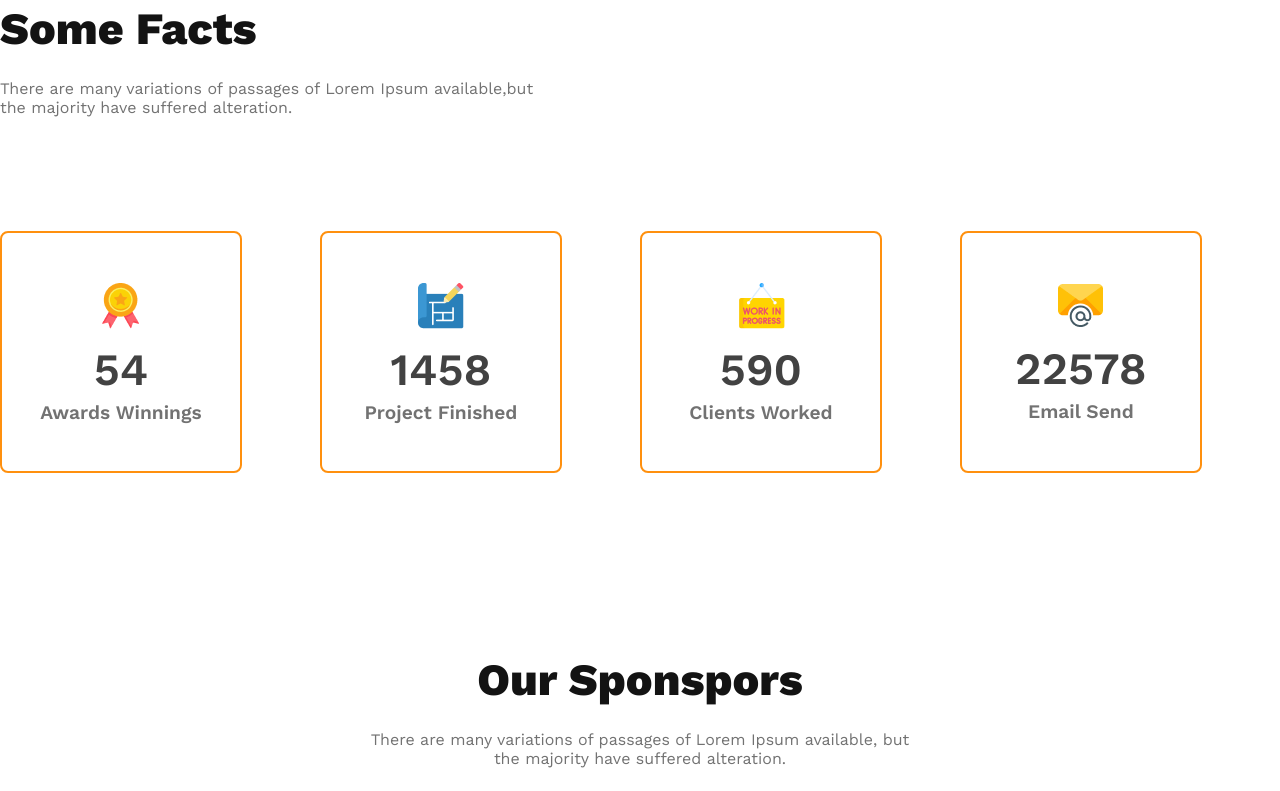
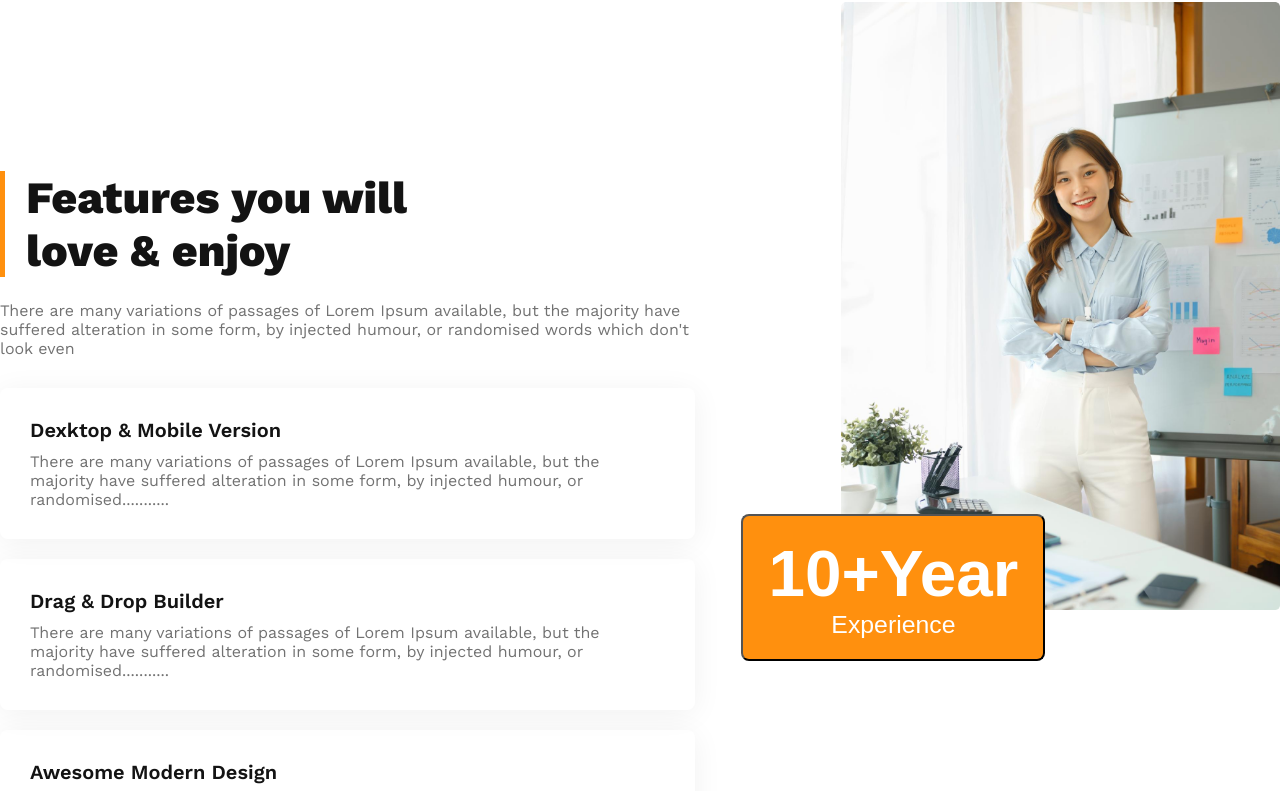
Before and after one commit to AhammedNoyon/G3-archtects-website, a plain HTML site: page index.html in a window 1280 px wide. Shown: the part 1999-2790 px from the top of the page. Drawn offline with nearby package versions, Linux system fonts and the light colour scheme.

Commit message:
more commit for this website

```diff
--- a/index.html
+++ b/index.html
@@ -43,6 +43,41 @@
                 <button class="primary-btn">Explore More</button>
             </div>
         </section>
+
+            <!-- love and enjoy style -->
+        <section class="love-enjoy">
+            <div class="love-container">
+                <h1 class="love-title dark1">Features you will <br>love & enjoy</h1>
+                <p class="love-description dark3">There are many variations of passages of Lorem Ipsum available, but the majority have suffered alteration in some form, by injected humour, or randomised words which don't look even</p>
+                <div class="love-card">
+                    <h4 class="love-card-title">Dexktop & Mobile Version</h4>
+                    <p class="love-card-description">There are many variations of passages of Lorem Ipsum available, but the majority have suffered alteration in some form, by injected humour, or randomised...........</p>
+                </div>
+                <div class="love-card">
+                    <h4 class="love-card-title">Drag & Drop Builder</h4>
+                    <p class="love-card-description">There are many variations of passages of Lorem Ipsum available, but the majority have suffered alteration in some form, by injected humour, or randomised...........</p>
+                </div>
+                <div class="love-card">
+                    <h4 class="love-card-title">Awesome Modern Design</h4>
+                    <p class="love-card-description">There are many variations of passages of Lorem Ipsum available, but the majority have suffered alteration in some form, by injected humour, or randomised...........</p>
+                </div>
+                <div class="love-card">
+                    <h4 class="love-card-title">Super Easy to Edit</h4>
+                    <p class="love-card-description">There are many variations of passages of Lorem Ipsum available, but the majority have suffered alteration in some form, by injected humour, or randomised...........</p>
+                </div>
+            </div>
+
+            <div>
+                <img class="love-image" src="images/architect.png
+                " alt="">
+                <button class="secondary-btn primary-btn"><span class="btn-number">10+Year</span> <br><span class="btn-experience">Experience</span></button>
+            </div>
+        </section>
+
+
+
+
+
         <!-- same fact related style -->
         <section class="fact-section">
             <h3 class="fact-title dark1">Some Facts</h3>
@@ -93,8 +128,8 @@
             </div>
         </section>
     </main>
-    <footer class="bg-primary">
-            <!-- <p class="footer-description dark3">All rights reserved copyright@2023 startup landing page design</p> -->
+    <footer id="web-foot" class="bg-primary">
+            <p class="footer-description dark3">All rights reserved copyright@2023 startup landing page design</p>
     </footer>
 </body>
 </html>
--- a/styles/style.css
+++ b/styles/style.css
@@ -120,6 +120,61 @@ main > section{
     margin-bottom: 32px;
 }
 
+/* love and enjoy style */
+.love-enjoy{
+    display: flex;
+    margin-top: 130px;
+    gap: 146px;
+}
+
+.love-title{
+    font-size: 2.8rem;
+    font-weight: 800;
+    margin-top: 169px;
+    border-left: 5px solid #FF900E;
+    padding-left: 21px;
+}
+.love-description{
+    font-size: 1rem;
+    font-weight: 400;
+    margin-top: 24px;
+    margin-bottom: 30px;
+}
+.love-card{
+    padding: 30px;
+    box-shadow: 0 4px 30px 0 rgba(0, 0, 0, 0.06);
+    margin-bottom: 20px;
+    border-radius: 8px;
+}
+.love-card .love-card-title{
+    font-size: 1.25rem;
+    font-weight: 600;
+    color: #131313;
+    margin-bottom: 10px;
+}
+.love-card .love-card-description{
+    font-size: 1rem;
+    font-weight: 400;
+    color: #727272;
+    margin-top: 10px;
+}
+.love-image{
+    max-width: 100%;
+}
+.secondary-btn{
+    margin-left: -100px;
+    margin-top: -100px;
+}
+.btn-number{
+    font-size: 4.1rem;
+    font-weight: 800;
+    color: white;
+}
+.btn-experience{
+    font-size: 1.55rem;
+    font-weight: 500;
+    color: white;
+}
 /* fact card related style */
 .fact-section{
     margin-top: 130px;
@@ -193,22 +248,26 @@ main > section{
 }
 
     /* footer style */
-    /* footer{
+    #web-foot{
         max-width: 1440px;
-        margin: 130px auto;
+        margin: 0 auto;
+        border-radius: 8px;
+        margin-top: 169px;
+        margin-bottom: 216px;
     }
     .footer-description{
-        font-size: 1.2rem;
+        font-size: 1.25rem;
         font-weight: 400;
-        padding: 39px 410px;
-        border-radius: 8px;
-    } */
+        text-align: center;
+        padding: 38px 410px;
+    }
 
 /* small size device responsive */
 @media screen and (max-width:576px) {
     .navbar,
     .nav-link,
-    .feature-details{
+    .feature-details,
+    .love-enjoy{
         flex-direction: column;
     }
     .image-container,
@@ -231,11 +290,27 @@ main > section{
         justify-items: center;
         gap: 20px;
     }
-    /* footer responsive */
+    /* love style */
+    .secondary-btn{
+        margin-left: 20px;
+        margin-top: 20px;
+    }
+        /* footer responsive */
+    /* #web-foot{
+        max-width: 200px;
+        justify-items: center;
+         text-align: center;
+        align-items: center;
+    }
+    .footer-description{
+       justify-items: center;
+    } */
+
 }
 /* medium size device */
 @media screen and (min-width:576px) and (max-width:992px) {
-    .feature-details{
+    .feature-details,
+    .love-enjoy{
         flex-direction: column;
     }
     .fact-card-container,
@@ -252,4 +327,14 @@ main > section{
         justify-items: center;
         gap: 20px;
     }
+    .secondary-btn{
+        margin-left: 100px;
+        margin-top: 20px;
+    }
+    /* #web-foot{
+        max-width: 1920px;
+        justify-items: center;
+        text-align: center;
+        align-items: center;
+    } */
 }
```
